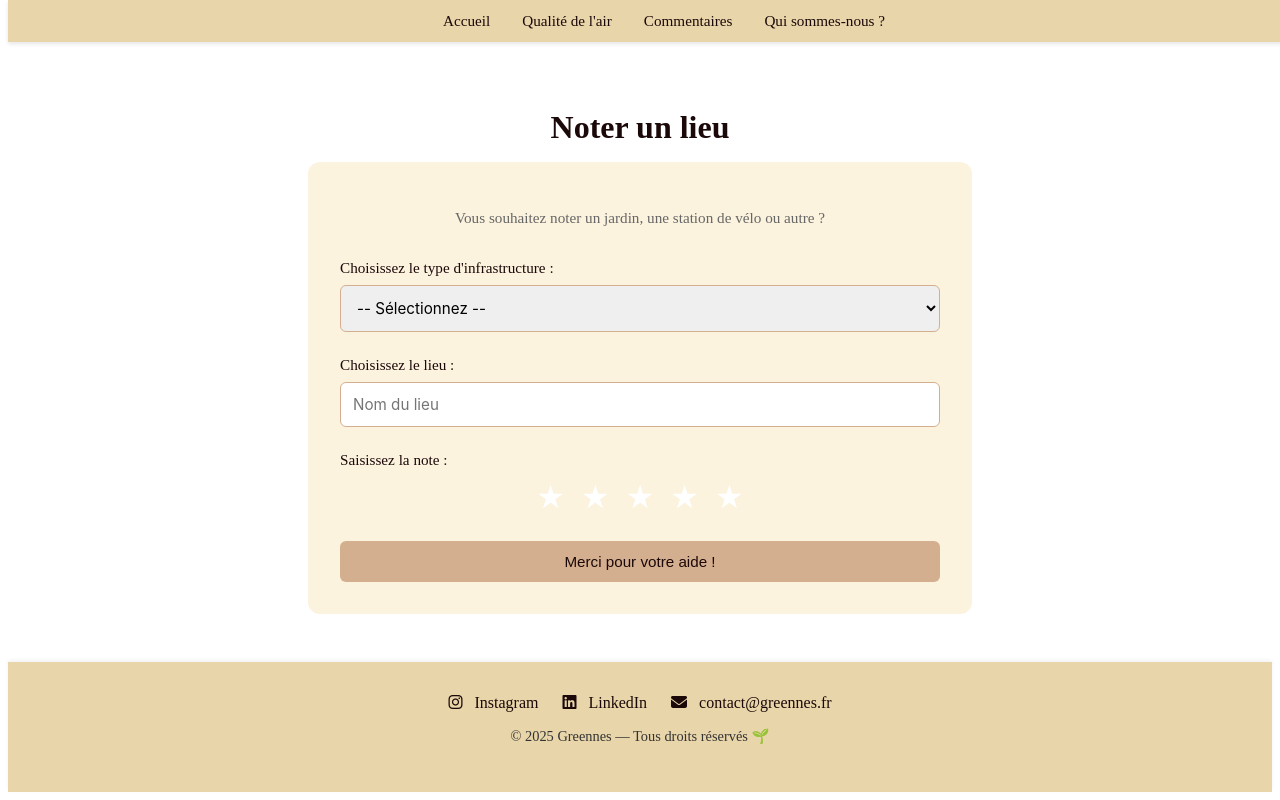
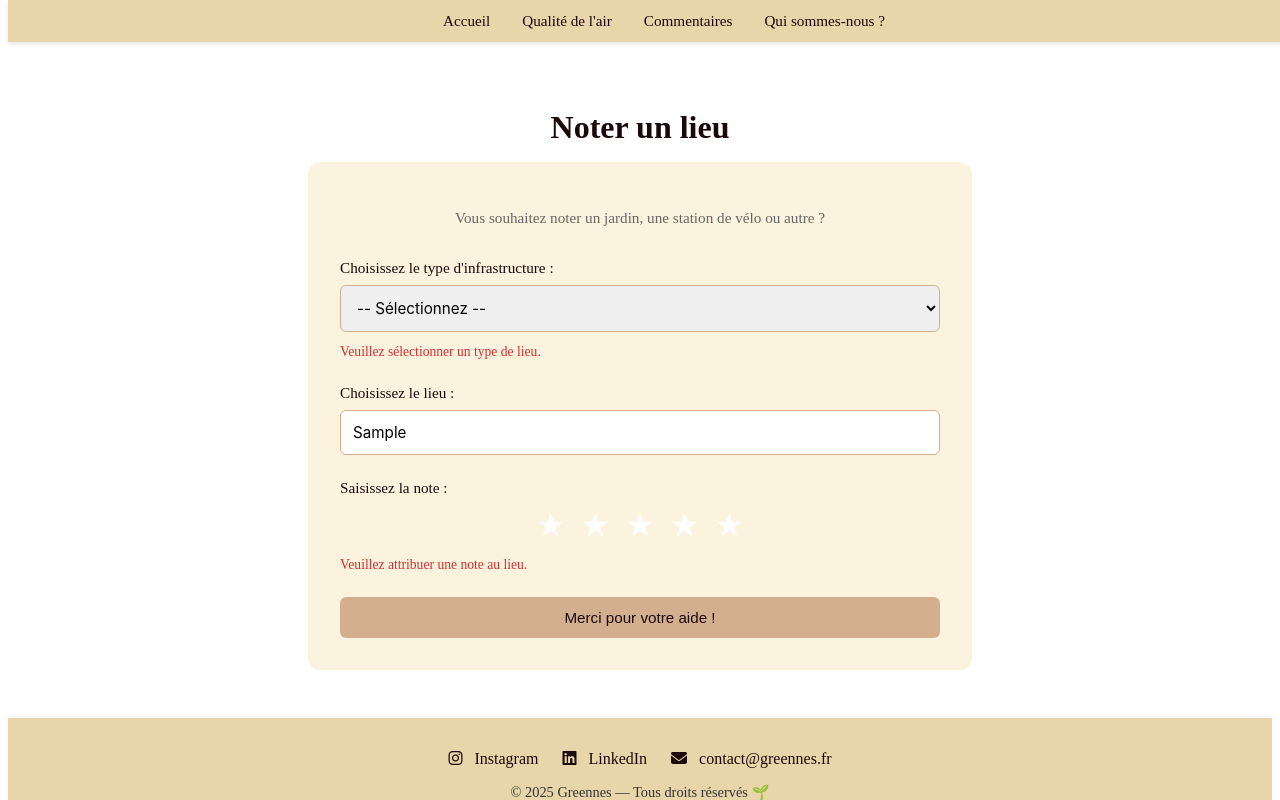
Before and after one commit to Ashvvings/greennes, a Vue app in the folder greennes/: page / in a window 1280 px wide. Both pictures are taken after typing "Sample" into the empty fields and a click on the button "Merci pour votre aide !". Shown: the part 708-1508 px from the top of the page. Built offline with nearby package versions, Linux system fonts and the light colour scheme; no server answers.

Commit message:
Add error handling in the rating form

```diff
--- a/greennes/src/components/RatingForm.vue
+++ b/greennes/src/components/RatingForm.vue
@@ -15,11 +15,13 @@
               <option value="Station de vélo">Station de vélo</option>
               <option value="Poubelles de déchets alimentaires">Poubelles de déchets alimentaires</option>
             </select>
+            <span class="error-message" v-if="errors.infrastructureType">{{ errors.infrastructureType }}</span>
           </div>
 
           <div class="form-group">
             <label for="location">Choisissez le lieu :</label>
             <input id="location" v-model="form.location" type="text" placeholder="Nom du lieu" class="form-input" />
+            <span class="error-message" v-if="errors.location">{{ errors.location }}</span>
           </div>
 
           <div class="form-group">
@@ -31,6 +33,7 @@
                 ★
               </button>
             </div>
+            <span class="error-message" v-if="errors.rating">{{ errors.rating }}</span>
           </div>
 
           <button type="submit" class="submit-btn">Merci pour votre aide !</button>
@@ -58,6 +61,27 @@ const form = reactive<FormData>({
 const hoverRating = ref(0)
 
 const submitRating = () => {
+  errors.infrastructureType = ''
+  errors.location = ''
+  errors.rating = ''
+
+  let hasError = false
+
+  if (!form.infrastructureType) {
+    errors.infrastructureType = 'Veuillez sélectionner un type de lieu.'
+    hasError = true
+  }
+  if (!form.location) {
+    errors.location = 'Veuillez saisir le nom du lieu.'
+    hasError = true
+  }
+  if (!form.rating) {
+    errors.rating = 'Veuillez attribuer une note au lieu.'
+    hasError = true
+  }
+
+  if (hasError) return
+
   console.log('Rating submitted:', form)
   alert('Merci pour votre avis !')
   form.infrastructureType = ''
@@ -65,6 +89,14 @@ const submitRating = () => {
   form.rating = 0
   hoverRating.value = 0
 }
+
+
+const errors = reactive({
+  infrastructureType: '',
+  location: '',
+  rating: ''
+})
+
 </script>
 
 <style scoped>
@@ -78,6 +110,12 @@ const submitRating = () => {
   max-width: 1200px;
   margin: 0 auto;
   padding: 0 1rem;
+}
+
+.error-message {
+  color: #D32F2F;
+  font-size: 0.85rem;
+  margin-top: 0.25rem;
 }
 
 .rating-section h2 {
```
